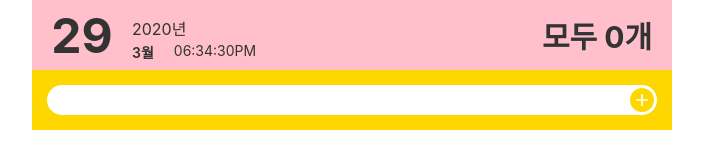
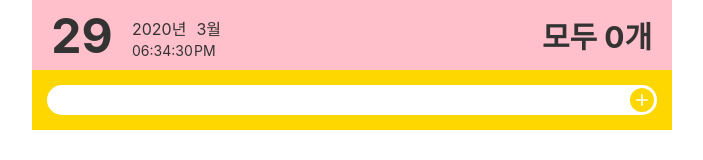
Before and after one commit to mvcweb75/todoapp, a React (Create React App) app: page / in a window 1280 px wide. Shown: the top 160 px of the page, without its empty margins (288-991 px from the left). Built offline with nearby package versions, Linux system fonts and the light colour scheme.

Commit message:
월, 시간 조정

```diff
--- a/src/components/TodoDate.jsx
+++ b/src/components/TodoDate.jsx
@@ -18,25 +18,25 @@ const ToDate = styled.h1`
 	font-size: 48px;
 `
 
-const Today = styled.p`flex: 1;`
-const Year = styled.span`
-	display: block;
+const Today = styled.div`flex: 1;`
+
+const YearMonth = styled.p`
 	margin-top: 16px;
 	font-size: 16px;
 `
+const Year = styled.span`margin-right: 10px;`
+const Month = styled.span``
+
 const MonthTimeBlock = styled.span`
 	display: flex;
 	margin-top: 2px;
 `
-const Month = styled.span`font-weight: 600;`
 const Time = styled.time`
-	display: flex;
 	justify-content: space-between;
-	width: 80px;
-	margin-left: 20px;
+	width: 62px;
 `
 
-const Ampm = styled.span`display: block;`
+const Ampm = styled.span``
 
 const TodoLen = styled.h2`
 	display: flex;
@@ -103,16 +103,21 @@ function TodoDate(props) {
 				<span className="sr-only">일 할일</span>
 			</ToDate>
 			<Today>
-				<Year>
-					{year}
-				</Year>
-				<MonthTimeBlock>
+				<YearMonth>
+					<Year>
+						{year}
+					</Year>
 					<Month>
 						{month}
 					</Month>
+				</YearMonth>
+				<MonthTimeBlock>
 					<Time>
-						{time.hour}:{time.min}:{time.sec} <Ampm>{ampm}</Ampm>
+						{time.hour}:{time.min}:{time.sec}
 					</Time>
+					<Ampm>
+						{ampm}
+					</Ampm>
 				</MonthTimeBlock>
 			</Today>
 			<TodoLen>
```
